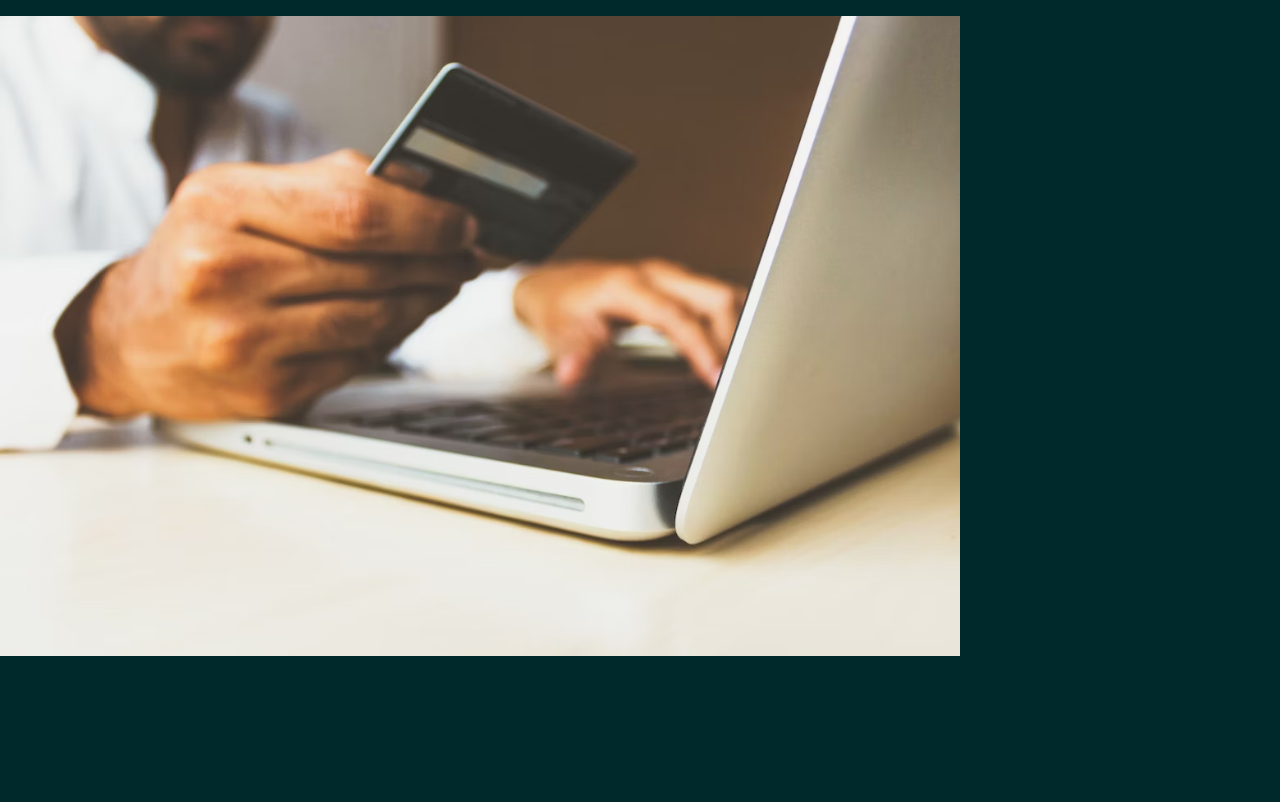
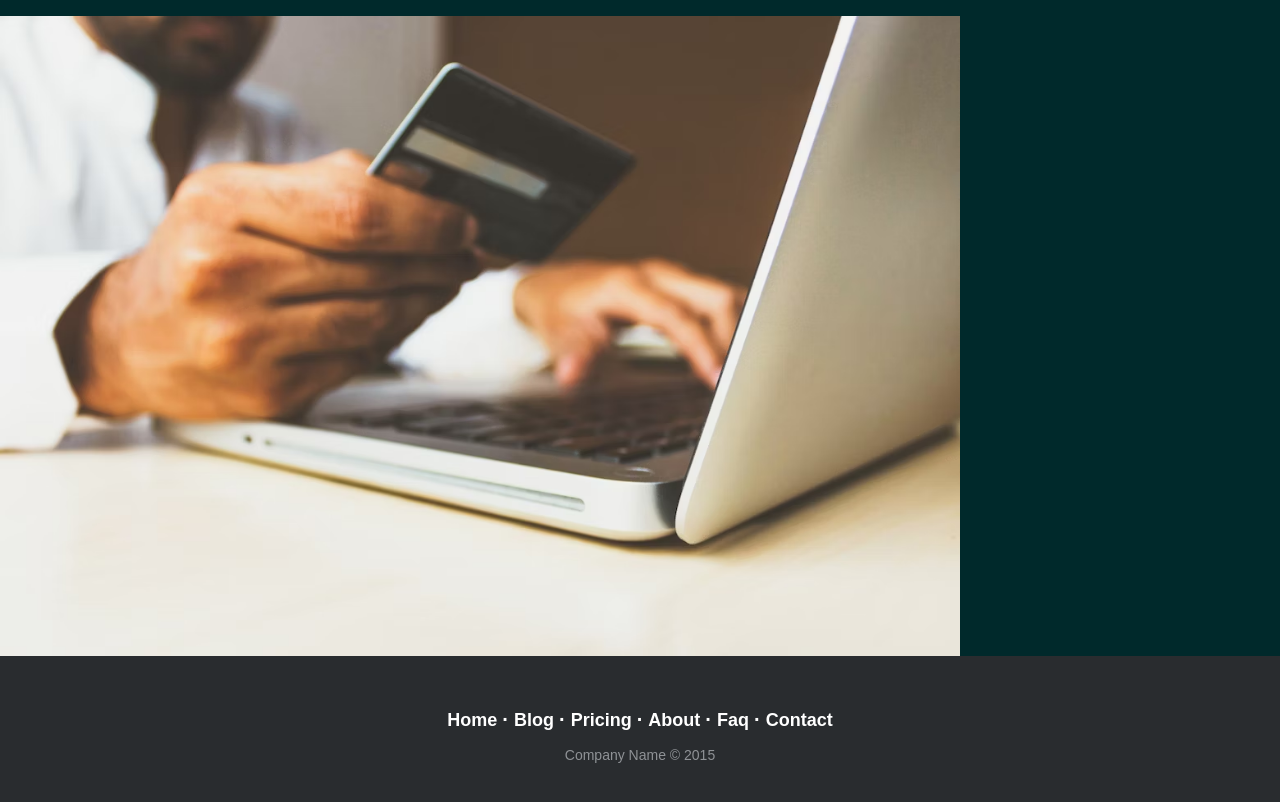
Before and after one commit to NathanDreams/TFA-, a website: page src/index.html in a window 1280 px wide. Shown: the part 112-914 px from the top of the page. Before the commit the page ends 800 px from the top, so only its background shows below. Drawn offline with Linux system fonts and the light colour scheme.

Commit message:
ajout footer

```diff
--- a/src/index.html
+++ b/src/index.html
@@ -41,5 +41,41 @@
 	</nav>
 
  <img class="first-image" src="assets/images/image1.png" alt="homme achetant en ligne des vetements">
+
+
+
+
+ <footer class="footer-distributed">
+
+	<div class="footer-right">
+
+		<a href="#"><i class="fa fa-facebook"></i></a>
+		<a href="#"><i class="fa fa-twitter"></i></a>
+		<a href="#"><i class="fa fa-linkedin"></i></a>
+		<a href="#"><i class="fa fa-github"></i></a>
+
+	</div>
+
+	<div class="footer-left">
+
+		<p class="footer-links">
+			<a class="link-1" href="#">Home</a>
+
+			<a href="#">Blog</a>
+
+			<a href="#">Pricing</a>
+
+			<a href="#">About</a>
+
+			<a href="#">Faq</a>
+
+			<a href="#">Contact</a>
+		</p>
+
+		<p>Company Name &copy; 2015</p>
+	</div>
+
+</footer>
+
 </body>
 </html>
--- a/src/styles/app.scss
+++ b/src/styles/app.scss
@@ -169,3 +169,92 @@ header {
 	display: flex;
 	text-align: center;
   }
+
+
+
+
+
+
+
+
+
+
+
+
+
+
+
+
+
+
+
+
+
+
+  .footer-distributed {
+
+	background-color: #292c2f;
+
+	width: 100%;
+	text-align: center;
+	font: normal 16px sans-serif;
+	padding: 45px 50px;
+  }
+
+  .footer-distributed .footer-left p {
+	color: #8f9296;
+	font-size: 14px;
+	margin: 0;
+  }
+  /* Footer links */
+
+  .footer-distributed p.footer-links {
+	font-size: 18px;
+	font-weight: bold;
+	color: #ffffff;
+	margin: 0 0 10px;
+	padding: 0;
+	transition: ease .25s;
+  }
+
+  .footer-distributed p.footer-links a {
+	display: inline-block;
+	line-height: 1.8;
+	text-decoration: none;
+	color: inherit;
+	transition: ease .25s;
+  }
+
+  .footer-distributed .footer-links a:before {
+	content: "·";
+	font-size: 20px;
+	left: 0;
+	color: #fff;
+	display: inline-block;
+	padding-right: 5px;
+  }
+
+  .footer-distributed .footer-links .link-1:before {
+	content: none;
+  }
+
+
+
+  .footer-distributed .footer-right a:hover{transform:scale(1.1); -webkit-transform:scale(1.1);}
+
+  .footer-distributed p.footer-links a:hover{text-decoration:underline;}
+
+  /* Media Queries */
+
+  @media (max-width: 600px) {
+	.footer-distributed .footer-left, .footer-distributed .footer-right {
+	  text-align: center;
+	}
+	.footer-distributed .footer-right {
+	  float: none;
+	  margin: 0 auto 20px;
+	}
+	.footer-distributed .footer-left p.footer-links {
+	  line-height: 1.8;
+	}
+  }
```
Also changed, not shown: src/styles/app.css.
